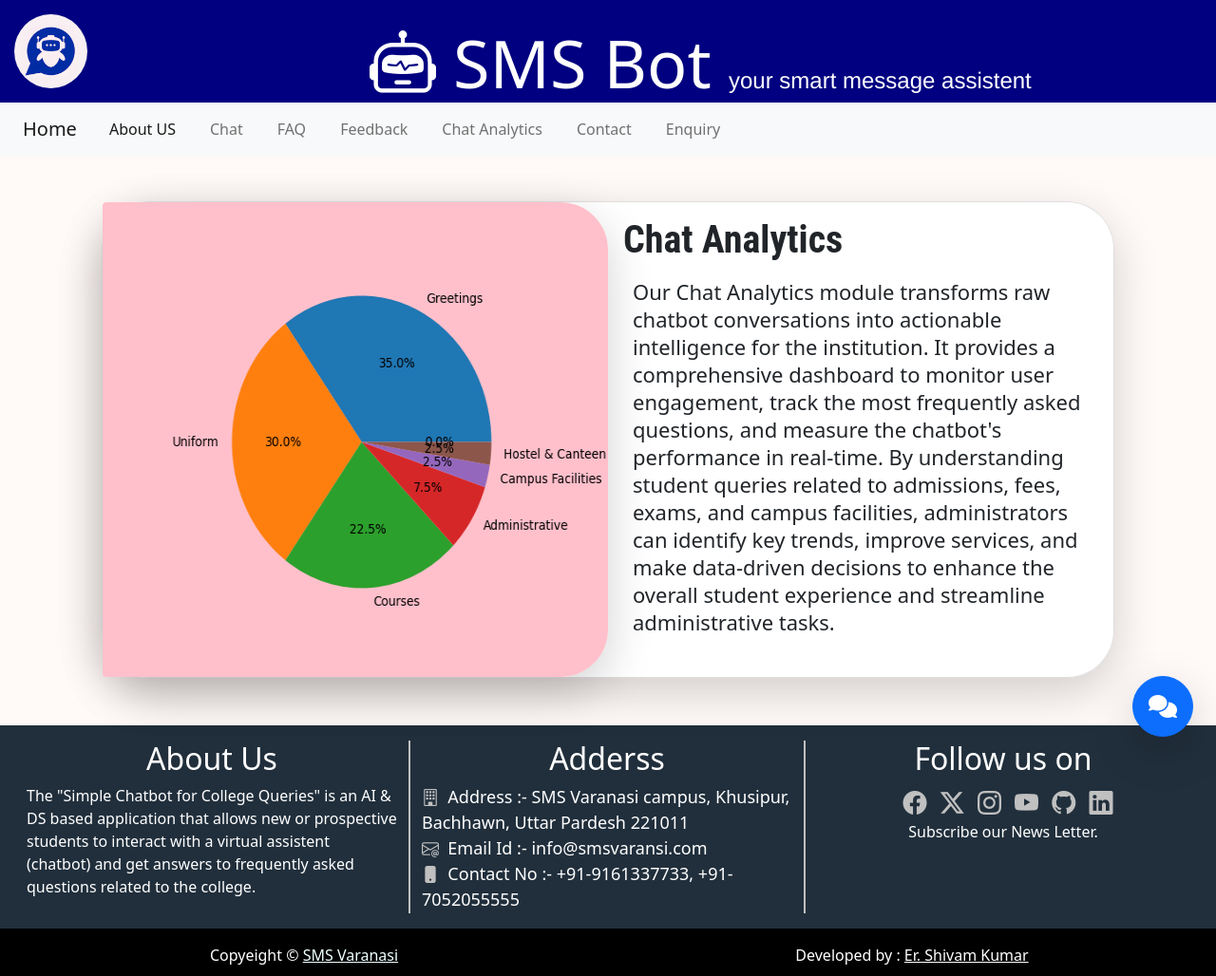
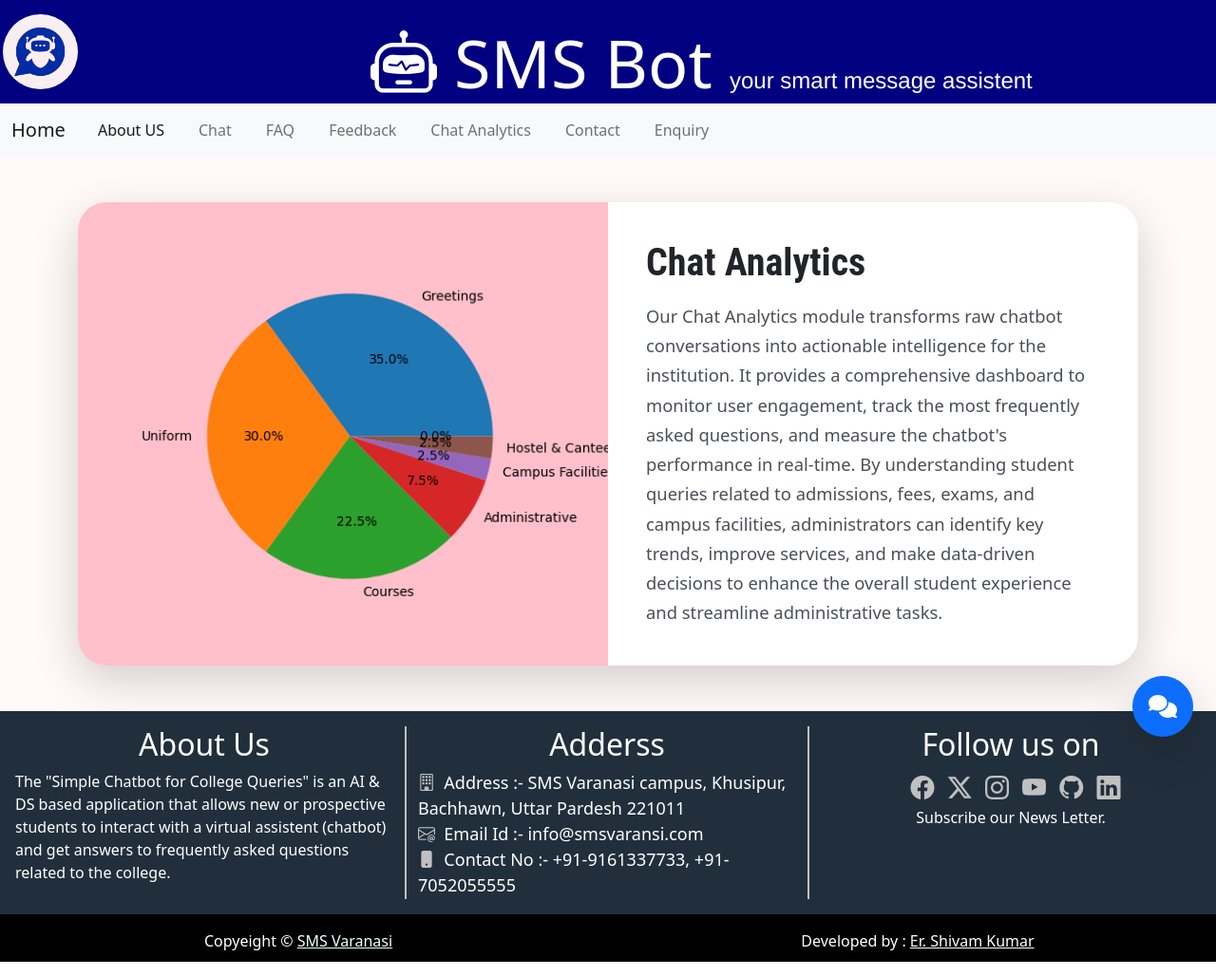
Before and after one commit to shivamkumar969/ChatBot, a Flask app: template templates/chatanalytics.html in a window 1280 px wide. Shown: the whole page at 95% size. Run offline with Flask 3, Linux system fonts and the light colour scheme; the template is opened without the code that fills it, so the values that code supplies are empty; some libraries are stand-ins or nearby versions; some web fonts are replaced.

Commit message:
chatanalytics.html

```diff
--- a/templates/chatanalytics.html
+++ b/templates/chatanalytics.html
@@ -5,35 +5,82 @@
     <meta name="viewport" content="width=device-width, initial-scale=1.0">
     <title>Chat Analytics</title>
     {% include 'common/mylinks.html' %}
+    <style>
+        body {
+            background-color: #fff9f7;
+        }
+
+        /* Main card container for the analytics section */
+        .analytics-card {
+            border: none;
+            border-radius: 30px;
+            overflow: hidden; /* This is key to making children respect the border radius */
+        }
+
+        /* Styling for the chart image */
+        .analytics-chart-img {
+            width: 100%;
+            height: 100%;
+            object-fit: cover; /* Prevents the image from stretching or squashing */
+            min-height: 400px; /* Ensures a good height on mobile when stacked */
+        }
+
+        /* Styling for the text content area */
+        .analytics-text-content {
+            padding: 2.5rem;
+        }
+        .analytics-text-content .card-title {
+            font-family: 'Roboto Condensed', sans-serif;
+            font-weight: 600;
+        }
+        .analytics-text-content .card-text {
+            font-size: 1.15rem; /* Slightly smaller base font size */
+            line-height: 1.7;
+            color: #495057; /* Softer text color */
+        }
+
+        /* Media query for smaller screens (tablets and phones) */
+        @media (max-width: 991px) {
+            .analytics-text-content {
+                padding: 2rem; /* Reduce padding on smaller screens */
+            }
+            .analytics-text-content .card-title {
+                font-size: 2rem; /* Smaller title on mobile */
+            }
+            .analytics-text-content .card-text {
+                font-size: 1rem; /* Smaller paragraph text on mobile */
+            }
+        }
+    </style>
 </head>
 <body>
-    <div class="container-fluid" style="background-color: #fff9f7;">
+    <div class="container-fluid p-0">
         {% include 'common/header.html' %}
-        <div class="row main" style="min-height: 600px;">
-            <div class="col-sm-1"></div>
-            <div class="col-sm-10 mt-5 p-0" >
-                <div class="shadow-lg  mb-5 bg-body p-0" style="border-radius: 50px; border: none;">
-                    <div class="card mb-3 m-0 p-0" style="border-radius: 50px;">
-                        <div class="row p-0 m-0" style="width: 100%; height: 500px;">
-                            <div class="col-sm-6 m-0 p-0 shadow-lg bg-body" style="border-radius: 50px; height: 500px;">
-                                <img src="{{url_for('static',filename='Chart/frequency_pie.png')}}" class="img-fluid rounded-start" alt="" style="border-radius: 50px; width: 100%; height: 500px; border: none;">
-                            </div>
-                            <div class="col-sm-6 m-0 p-0">
-                                <div class="card-body" >
-                                    <span class="h1" style="font-family: 'Roboto Condensed', sans-serif; font-weight: 600;">Chat Analytics</span>
-                                    <p class="card-text mt-3" style="line-height: 29px; margin-left: 10px; margin-right: 10px; font-size: 22px;">Our Chat Analytics module transforms raw chatbot conversations into actionable intelligence for the institution. It provides a comprehensive dashboard to monitor user engagement, track the most frequently asked questions, and measure the chatbot's performance in real-time. By understanding student queries related to admissions, fees, exams, and campus facilities, administrators can identify key trends, improve services, and make data-driven decisions to enhance the overall student experience and streamline administrative tasks.</p>
-                                </div>
+
+        <div class="container my-5">
+            <div class="col-12">
+                <div class="card shadow-lg analytics-card">
+                    <div class="row g-0">
+
+                        <div class="col-12 col-lg-6">
+                            <img src="{{url_for('static',filename='Chart/frequency_pie.png')}}" class="analytics-chart-img" alt="Chat Analytics Chart">
+                        </div>
+
+                        <div class="col-12 col-lg-6 d-flex align-items-center">
+                            <div class="card-body analytics-text-content">
+                                <h1 class="card-title">Chat Analytics</h1>
+                                <p class="card-text mt-3">
+                                    Our Chat Analytics module transforms raw chatbot conversations into actionable intelligence for the institution. It provides a comprehensive dashboard to monitor user engagement, track the most frequently asked questions, and measure the chatbot's performance in real-time. By understanding student queries related to admissions, fees, exams, and campus facilities, administrators can identify key trends, improve services, and make data-driven decisions to enhance the overall student experience and streamline administrative tasks.
+                                </p>
                             </div>
                         </div>
+
                     </div>
                 </div>
-
             </div>
-            <div class="col-sm-1"></div>
         </div>
         {% include 'common/footer.html' %}
         {% include 'common/chatpopup.html' %}
     </div>
-
 </body>
 </html>
```
